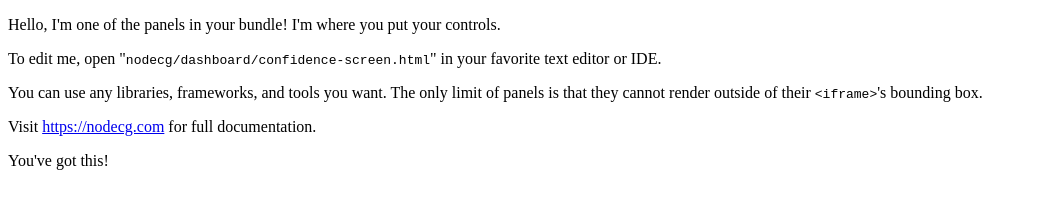
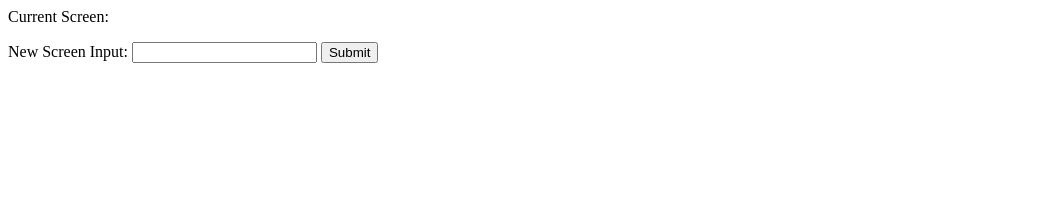
Before and after one commit to backlogathon/backlogathon-confidence-screen, a website: page dashboard/confidence-screen.html in a window 1280 px wide. Shown: the whole page, without its empty margins (0-1037 px from the left). Drawn offline with Linux system fonts and the light colour scheme.

Commit message:
Basic dashboard panel and graphics output.
More problems yet to be solved, but this is a start.

```diff
--- a/dashboard/confidence-screen.html
+++ b/dashboard/confidence-screen.html
@@ -2,36 +2,29 @@
 <html lang="en">
 <head>
     <meta charset="UTF-8">
-	<style>
-		.monospace {
-			font-family: monospace;
-		}
-	</style>
 </head>
 <body>
-	<p>
-		Hello, I'm one of the panels in your bundle!
-		I'm where you put your controls.
-	</p>
+	<label>Current Screen:</label>
+	<p id="confidence"></p>
 
-	<p>To edit me, open "<span id="path" class="monospace"></span>" in your favorite text editor or IDE.</p>
+	<label>New Screen Input:</label>
+	<input id="confidenceInput" type="text"></input>
+	<button id="submitButton">Submit</button>
+</body>
 
-	<p>
-		You can use any libraries, frameworks, and tools you want.
-		The only limit of panels is that they cannot render outside of their
-		<span class="monospace">&lt;iframe&gt;</span>'s bounding box.
-	</p>
+<script>
+	const confidenceInput = document.querySelector('#confidenceInput');
+	const submitButton = document.querySelector('#submitButton');
 
-	<p>Visit <a href="https://nodecg.com" target="_blank" rel="noopener">https://nodecg.com</a> for full documentation.</p>
+	const confidenceReplicant = nodecg.Replicant('confidence');
 
-	<p>You've got this!</p>
+	confidenceReplicant.on('change', (newValue, oldValue) => {
+		confidenceInput.value = newValue;
+		confidence.innerText = newValue;
+	});
 
-	<script>
-		document.getElementById('path').textContent = `nodecg${window.location.pathname}`;
-
-		// You can access the NodeCG api anytime from the `window.nodecg` object
-		// Or just `nodecg` for short. Like this!:
-		nodecg.log.info('Here\'s an example of using NodeCG\'s logging API!');
-	</script>
-</body>
+	submitButton.onclick = () => {
+		confidenceReplicant.value = confidenceInput.value;
+	};
+</script>
 </html>
```
Also changed, not shown: graphics/confidence-screen.html (+8 -19 lines), 1 other file.
